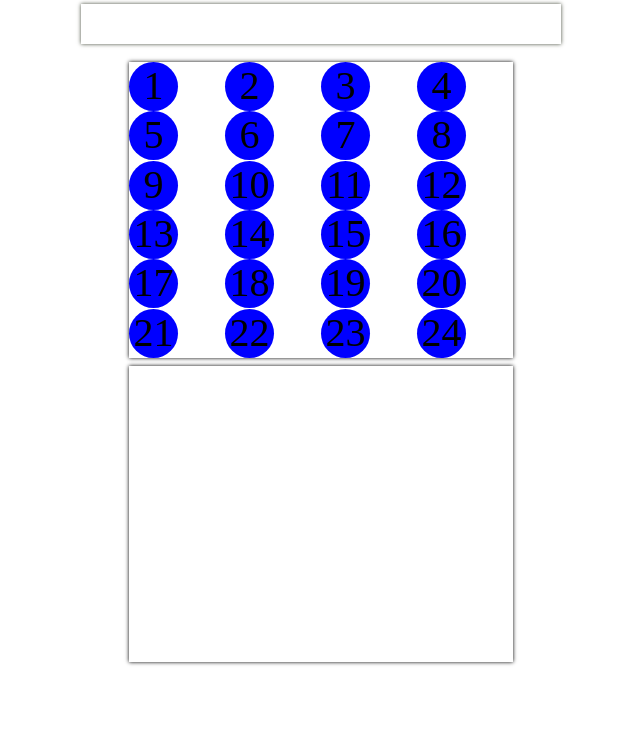
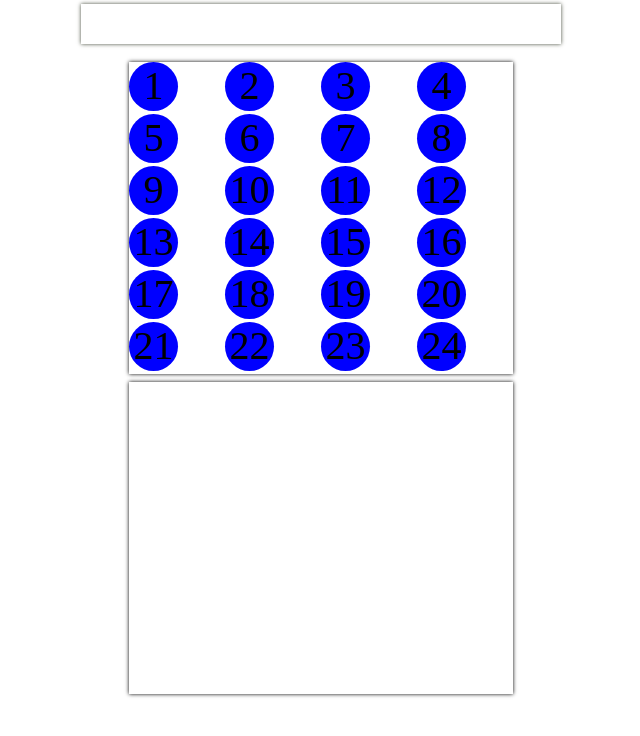
Before and after one commit to Globepawa/v1, a plain HTML site: page index.html in a window 1280 px wide. Shown: the whole page, without its empty margins (319-959 px from the left). Drawn offline with nearby package versions, Linux system fonts and the light colour scheme.

Commit message:
commit fit

```diff
--- a/cont/style.css
+++ b/cont/style.css
@@ -10,7 +10,7 @@ body{
     margin-top: 4px;
 }
 .drop_cn{
-    height: 37vh;
+    height: 39vh;
     width: 80%;
     box-shadow:  0 0 4px black;
     margin: auto;
@@ -18,7 +18,7 @@ body{
     grid-template-columns: auto auto auto auto;
 }
 .drag_cn{
-    height: 37vh;
+    height: 39vh;
     width: 80%;
     box-shadow:  0 0 4px black;
     margin: auto;
```
